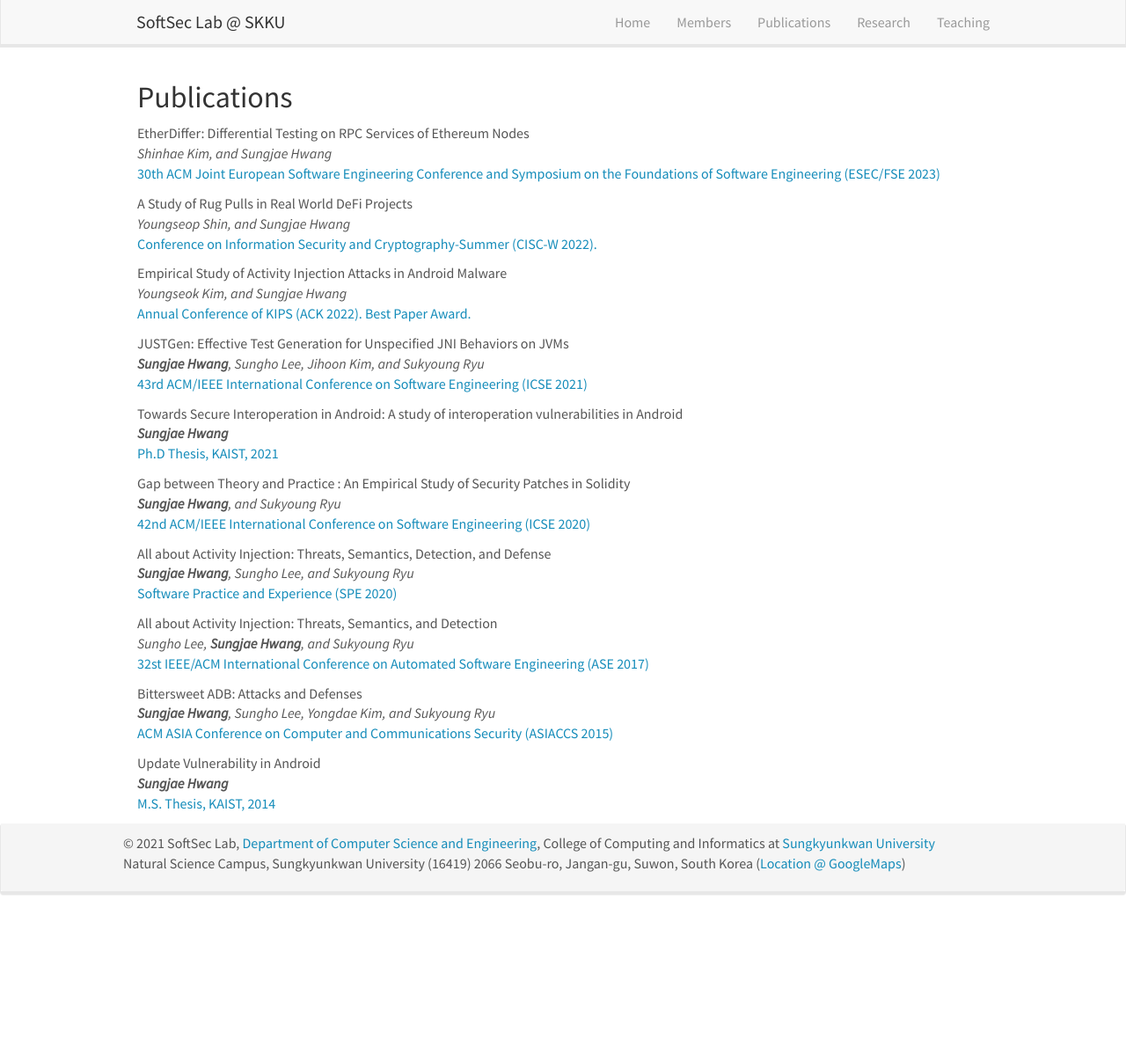
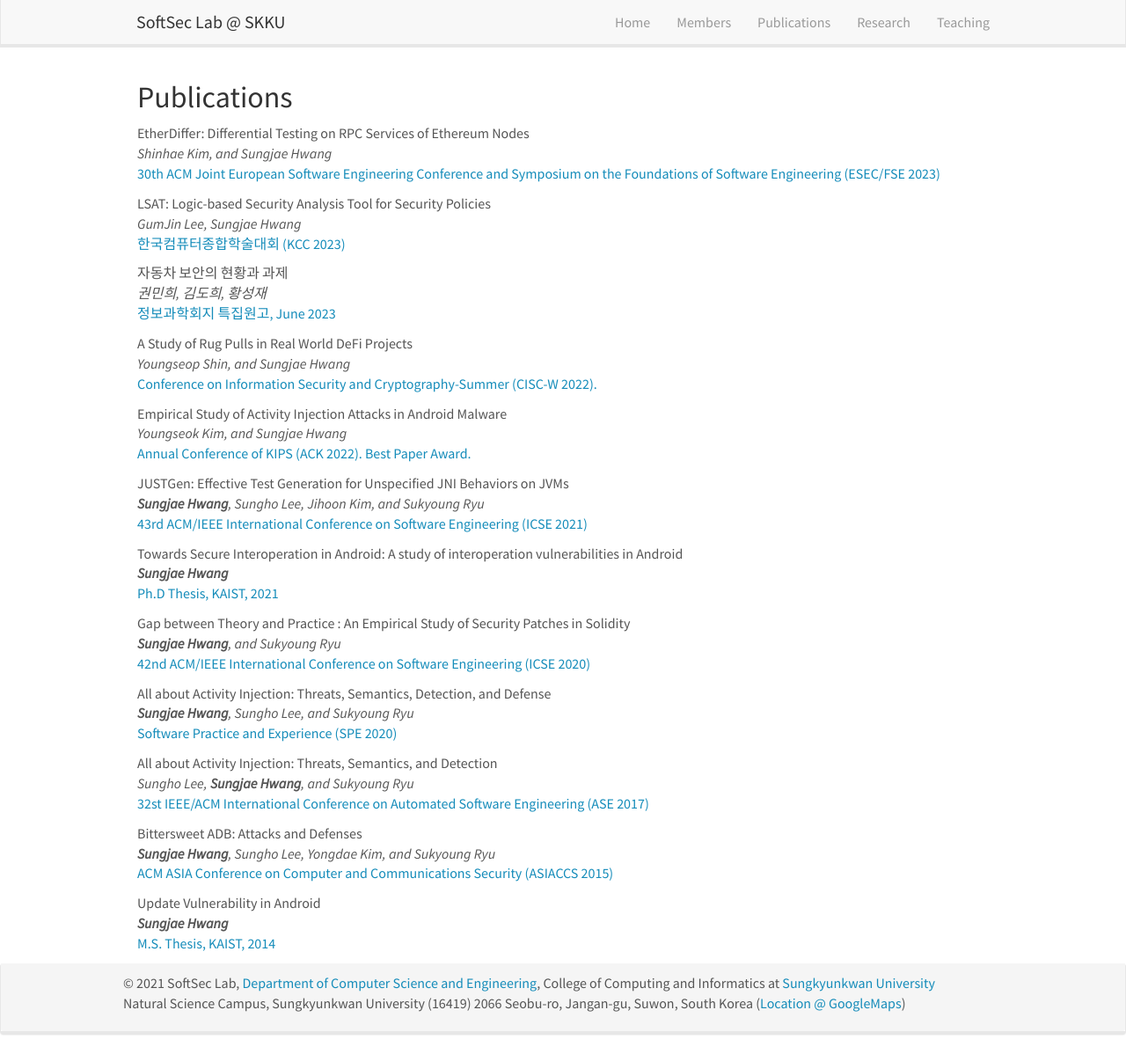
Before and after one commit to softsec-lab/softsec-lab.github.io, a Jekyll site: the page built from _pages/publications.md, in a window 1280 px wide and 1198 px high. Shown: the whole window at 88% size. Built offline with Jekyll 4.4.1, drawn with Linux system fonts in a browser that asks for light colours; nearby versions of some CDN libraries.

Commit message:
update paper

```diff
--- a/_data/publist.yml
+++ b/_data/publist.yml
@@ -6,6 +6,23 @@
     display: 30th ACM Joint European Software Engineering Conference and Symposium on the Foundations of Software Engineering (ESEC/FSE 2023)
   highlight: 1
   news2:
+
+- title: "LSAT: Logic-based Security Analysis Tool for Security Policies"
+  authors: GumJin Lee, Sungjae Hwang
+  link:
+    url:
+    display: 한국컴퓨터종합학술대회 (KCC 2023)
+  highlight: 1
+  news2:
+
+- title: "자동차 보안의 현황과 과제"
+  authors: 권민희, 김도희, 황성재
+  link:
+    url:
+    display: 정보과학회지 특집원고, June 2023
+  highlight: 1
+  news2:
+
 
 - title: "A Study of Rug Pulls in Real World DeFi Projects"
   authors: Youngseop Shin, and Sungjae Hwang
```
